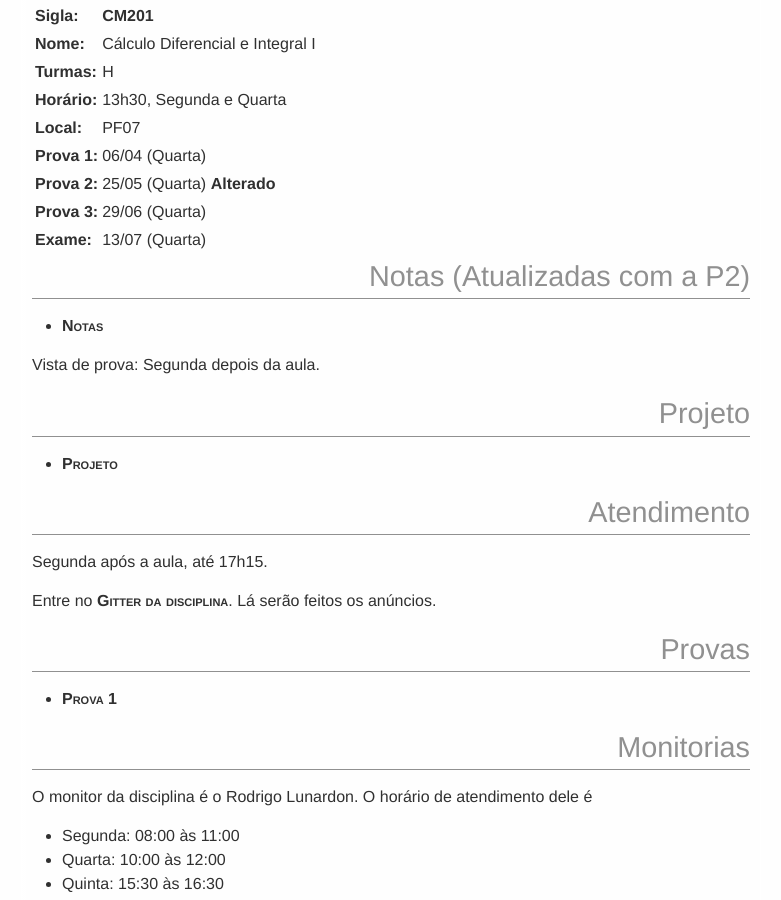
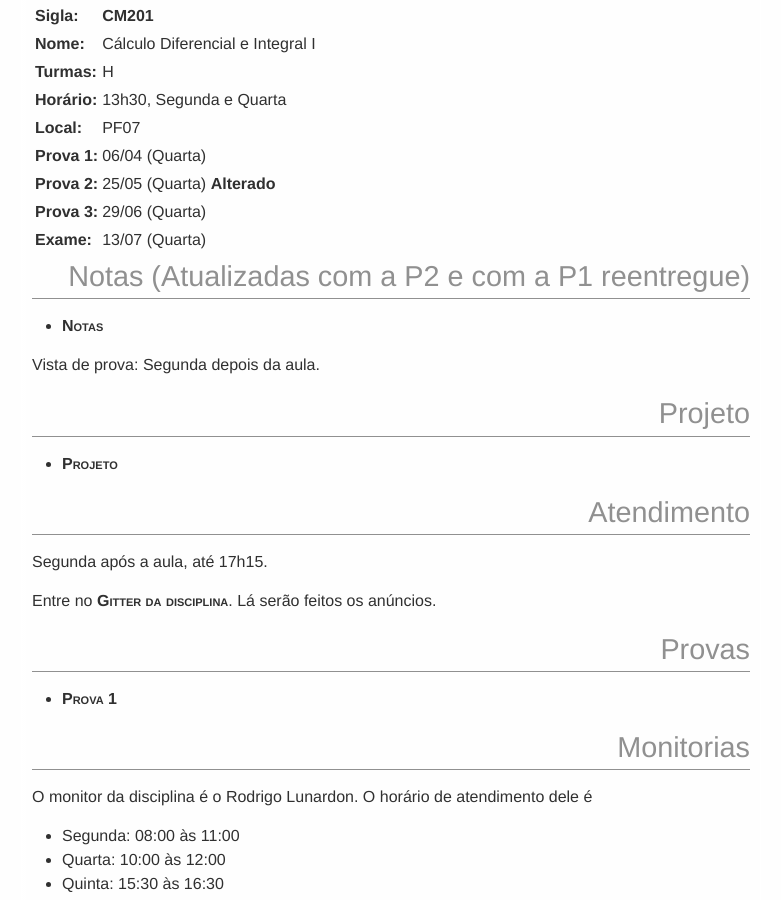
Before and after one commit to abelsiqueira/abelsiqueira.github.io-old, a Jekyll site: the page built from disciplinas/cm201-2016s1.md, in a window 1280 px wide and 900 px high, scrolled down 531 px. Shown: the whole window, without its empty margins (249-1030 px from the left). Built offline with Jekyll 4.4.1, drawn with Linux system fonts in a browser that asks for light colours.

Commit message:
Notas atualizadas de novo

```diff
--- a/disciplinas/cm201-2016s1.md
+++ b/disciplinas/cm201-2016s1.md
@@ -18,7 +18,7 @@ tag:        2016s1
   | **Prova 3:** | 29/06 (Quarta)
   | **Exame:**   | 13/07 (Quarta)
 
-# Notas (Atualizadas com a P2)
+# Notas (Atualizadas com a P2 e com a P1 reentregue)
 
  - [Notas]({{ site.baseurl }}/disciplinas/cm201/notas-2016s1.pdf)
 
```
Also changed, not shown: 1 other file.
